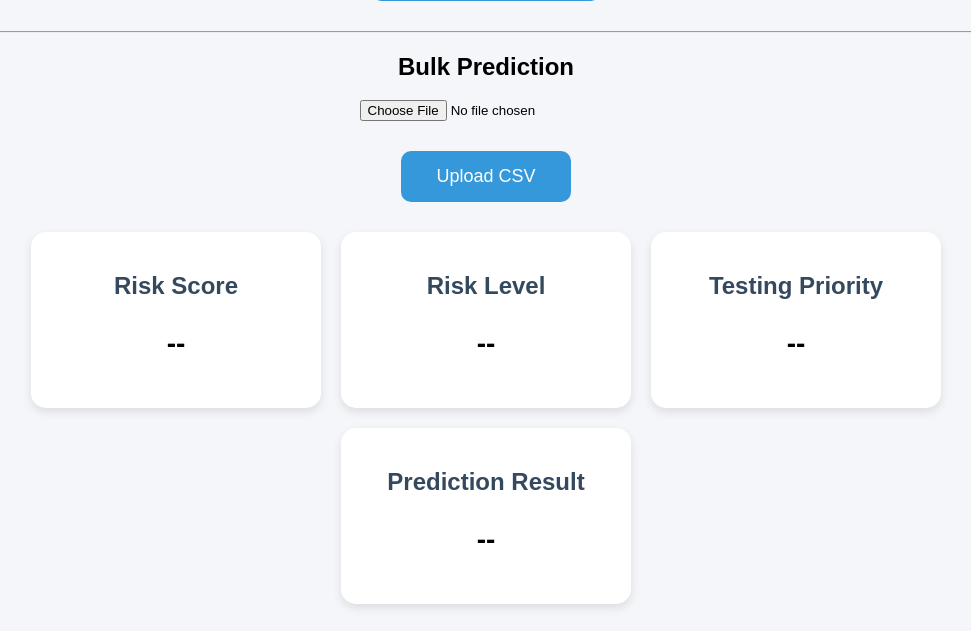
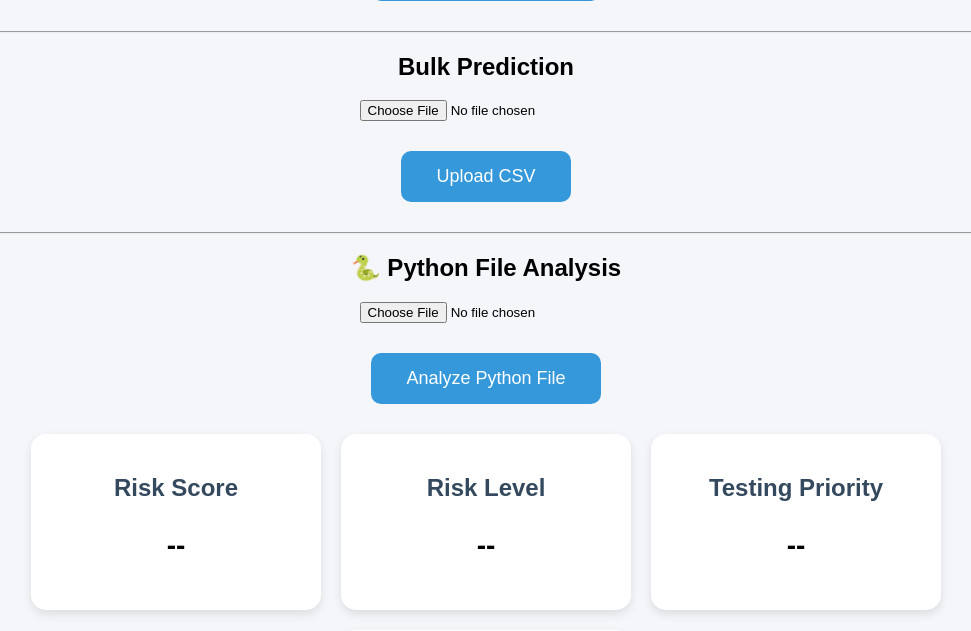
Before and after one commit to DEEPIKA0620/Intellicode, a Flask app: page / in a window 1280 px wide. Shown: the part 661-1292 px from the top of the page, without its empty margins (154-1125 px from the left). Run offline with Flask 3, Linux system fonts and the light colour scheme; parts of the project's set-up code (start-up, migrations or seed data) failed here and were passed over.

Commit message:
Added python file upload In UI

```diff
--- a/app.py
+++ b/app.py
@@ -6,6 +6,8 @@ import csv
 import os
 import matplotlib.pyplot as plt
 import pandas as pd
+from utils.metrics_extractor import extract_basic_metrics, extract_radon_metrics
+from utils.feature_mapper import map_features
 
 app = Flask(__name__)
 
@@ -360,5 +362,38 @@ def download_report():
         "reports/bulk_predictions.csv",
         as_attachment=True
     )
+@app.route("/analyze_python", methods=["POST"])
+def analyze_python():
+
+    file = request.files["python_file"]
+
+    if file.filename == "":
+        return "No file selected."
+
+    upload_path = os.path.join("uploads", file.filename)
+
+    file.save(upload_path)
+
+    basic_metrics = extract_basic_metrics(upload_path)
+
+    with open(upload_path, "r", encoding="utf-8") as file:
+      code = file.read()
+
+    radon_metrics = extract_radon_metrics(code)
+
+    features = map_features(
+    basic_metrics,
+    radon_metrics
+)
+
+    print("Basic Metrics:")
+    print(basic_metrics)
+
+    print("\nRadon Metrics:")
+    print(radon_metrics)
+
+    print("\nMapped Features:")
+    print(features)
+    return "Metrics extracted successfully!"
 if __name__ == "__main__":
     app.run(debug=True)
--- a/templates/index.html
+++ b/templates/index.html
@@ -77,6 +77,25 @@
 
     <button type="submit" class="predict-btn">
              Upload CSV
+    </button>
+
+</form>
+
+<hr>
+
+<h2>🐍 Python File Analysis</h2>
+
+<form action="/analyze_python" method="POST" enctype="multipart/form-data">
+
+    <input
+        type="file"
+        name="python_file"
+        accept=".py"
+        required
+    >
+
+    <button type="submit" class="predict-btn">
+        Analyze Python File
     </button>
 
 </form>
```
Also changed, not shown: uploads/sample.py (added, +10 -0 lines), utils/metrics_extractor.py (+30 -8 lines).
